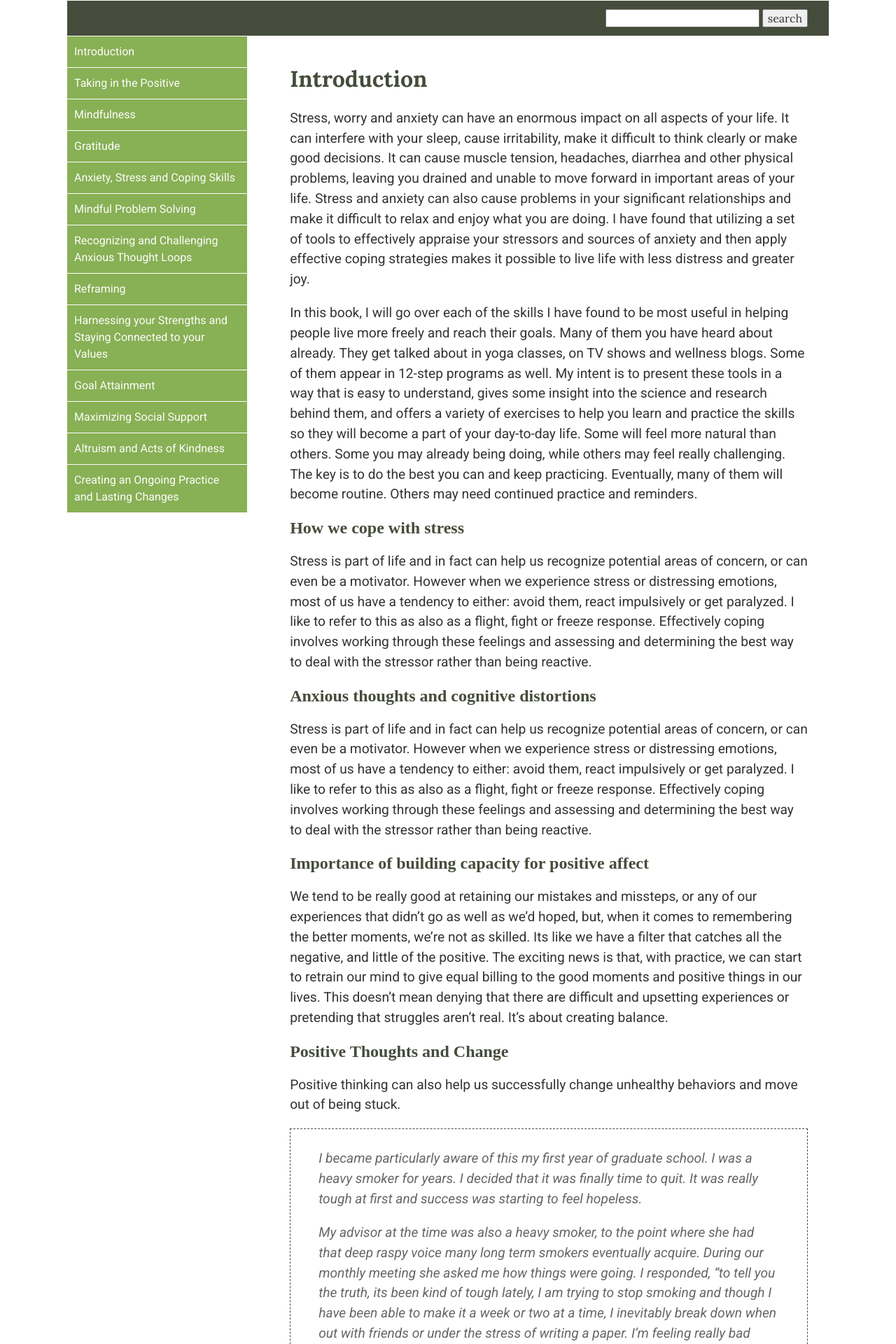
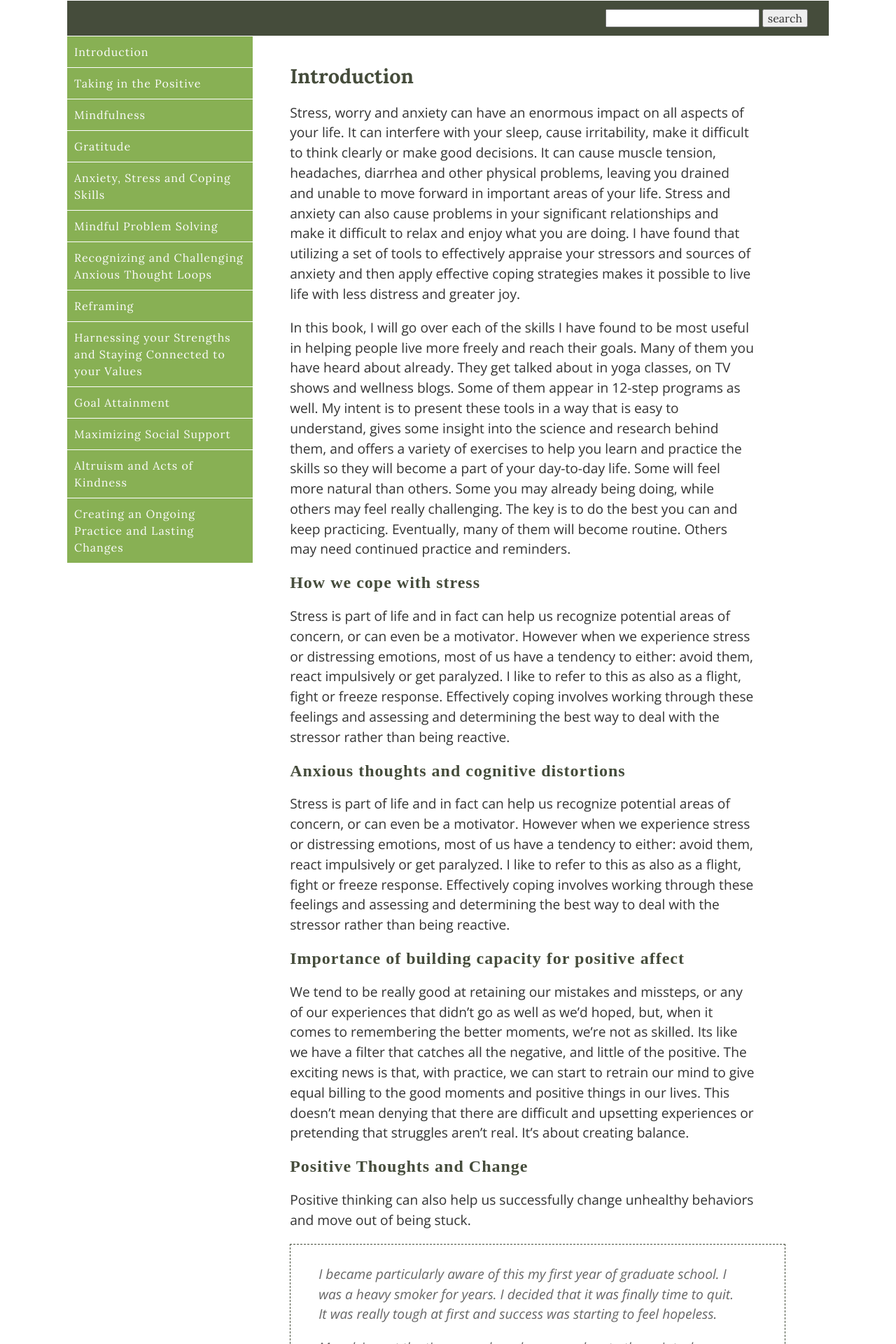
Before and after one commit to mtorres253/mtorres253.github.io, a Jekyll site: the page built from index.html, in a window 1280 px wide. Shown: the top 1920 px of the page at 70% size. Built offline with Jekyll 4.4.1, drawn with Linux system fonts in a browser that asks for light colours; nearby versions of some CDN libraries.

Commit message:
merging changes'

```diff
--- a/_layouts/default.html
+++ b/_layouts/default.html
@@ -4,7 +4,7 @@
 		<title>{{ page.title }}</title>
 		<link rel="stylesheet" type="text/css" href="/css/main.css">
         <meta name="robots" content="noindex">
-        <link href='https://fonts.googleapis.com/css?family=Roboto:400,500,700,700italic,500italic,400italic,300italic,300|Lora:400,400italic,700,700italic' rel='stylesheet' type='text/css'>
+        <link href='https://fonts.googleapis.com/css?family=Roboto:400,500,700,700italic,500italic,400italic,300italic,300|Lora:400,400italic,700,700italic|Open+Sans:400,400italic,600,600italic,700,700italic' rel='stylesheet' type='text/css'>
         <script src="/js/lunr.min.js"></script>
         <script src="https://ajax.googleapis.com/ajax/libs/jquery/1.11.3/jquery.min.js"></script>
         <script src="/js/search.js"></script>
--- a/css/main.css
+++ b/css/main.css
@@ -2,14 +2,15 @@
     margin: 1px auto;
     width: 85%;
 }
-p, ul li, ol li, td {
+p, ul li, ol li {
+    width: 90%;
+}
+p, li, td {
+/*    font-family: 'Roboto', sans-serif;*/
+    font-family: 'Open Sans', sans-serif;
     font-size: 1.2em;
     line-height: 1.5em;
     color: #333;
-    font-family: 'Roboto', sans-serif;
-}
-ul li p, ol li p {
-    font-size: 1.2em;
 }
 table {
     width: 100%;
@@ -56,7 +57,8 @@
     display: inline;
 }
 nav ul li, footer ul li {
-    font-family: 'Roboto', sans-serif;
+    font-family: 'Lora', serif;
+    letter-spacing: 1px;
     margin-right: 15px;
     font-weight: bold;
     font-size: 1em;
@@ -79,11 +81,13 @@
     text-decoration: underline;
 }
 h1 {
-    font-size: 2em;
+    font-size: 1.8em;
     font-family: 'Lora', serif;
     color: #454C3B;
 }
 h2, h3 {
+
+    letter-spacing: 1px;
     color: #454C3B;
 }
 footer {
@@ -98,13 +102,15 @@
 .story {
     display: block;
     border: 1px dashed #454C3B;
-    padding: 10px 40px 10px 40px;
+    padding: 10px 0px 10px 40px;
+    width: 90%;
 }
 .story p {
     color: #666666;
-    font-family: 'Roboto', sans-serif;
+    font-family: 'Open Sans', sans-serif;
     font-style: italic;
     font-size: 1.2em;
+    width: 90%;
 }
 .container {
     float: right;
@@ -119,7 +125,7 @@
     display: block;
     color: #666666;
     border: 1px dashed #454C3B;
-    font-family: 'Roboto', sans-serif;
+    font-family: 'Open Sans', sans-serif;
     font-style: italic;
     font-size: 1.2em;
     padding: 25px;
--- a/index.html
+++ b/index.html
@@ -1,7 +1,6 @@
 ---
 layout: default
-title: Anxiety Management Workbook
-description: Introduction
+title: Introduction
 ---
 
 <h1 id="anxiety-management-workbook">Introduction</h1>
```
Also changed, not shown: chapt-2/index.md (+1 -0 lines), chapt-4/index.md (+4 -4 lines).
